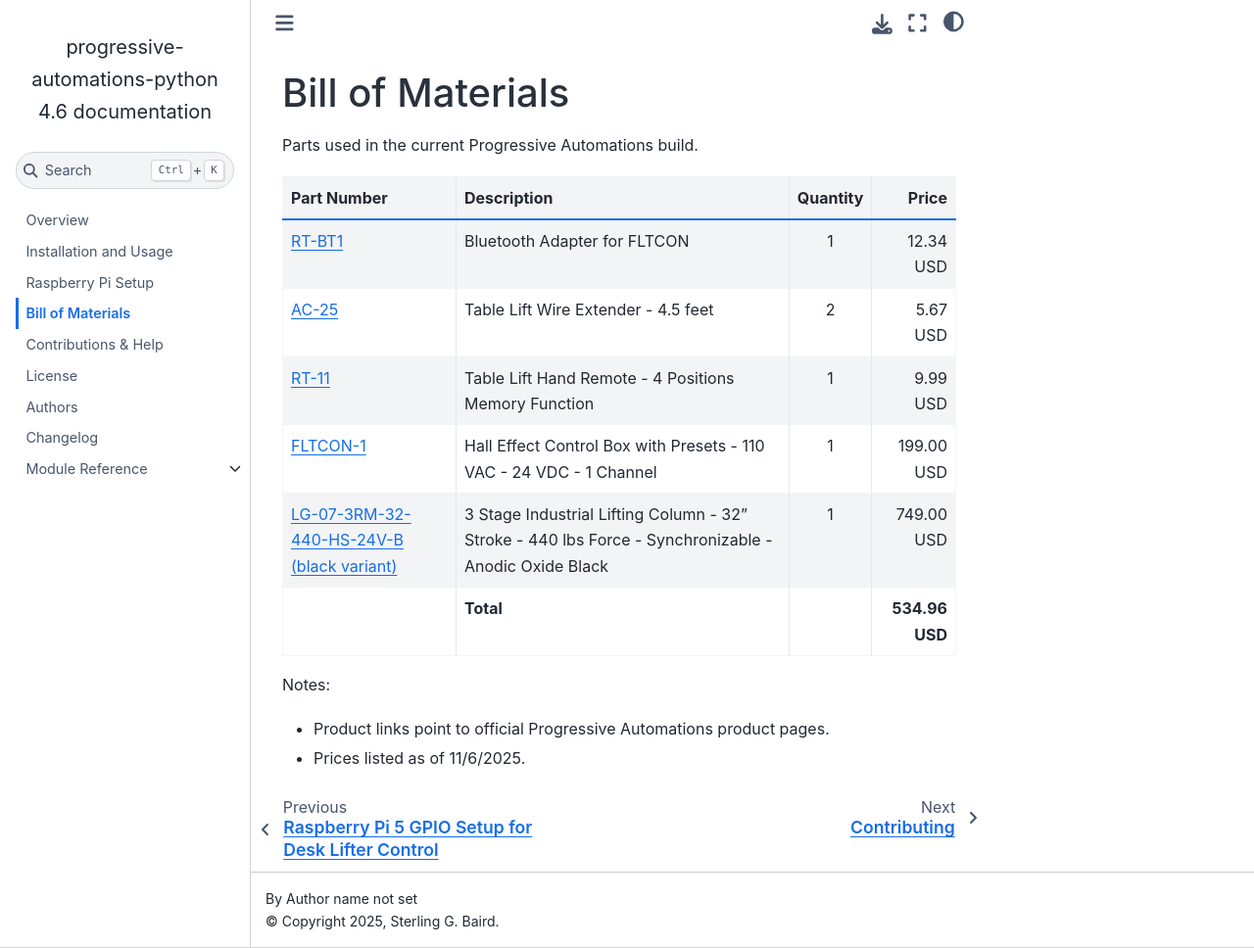
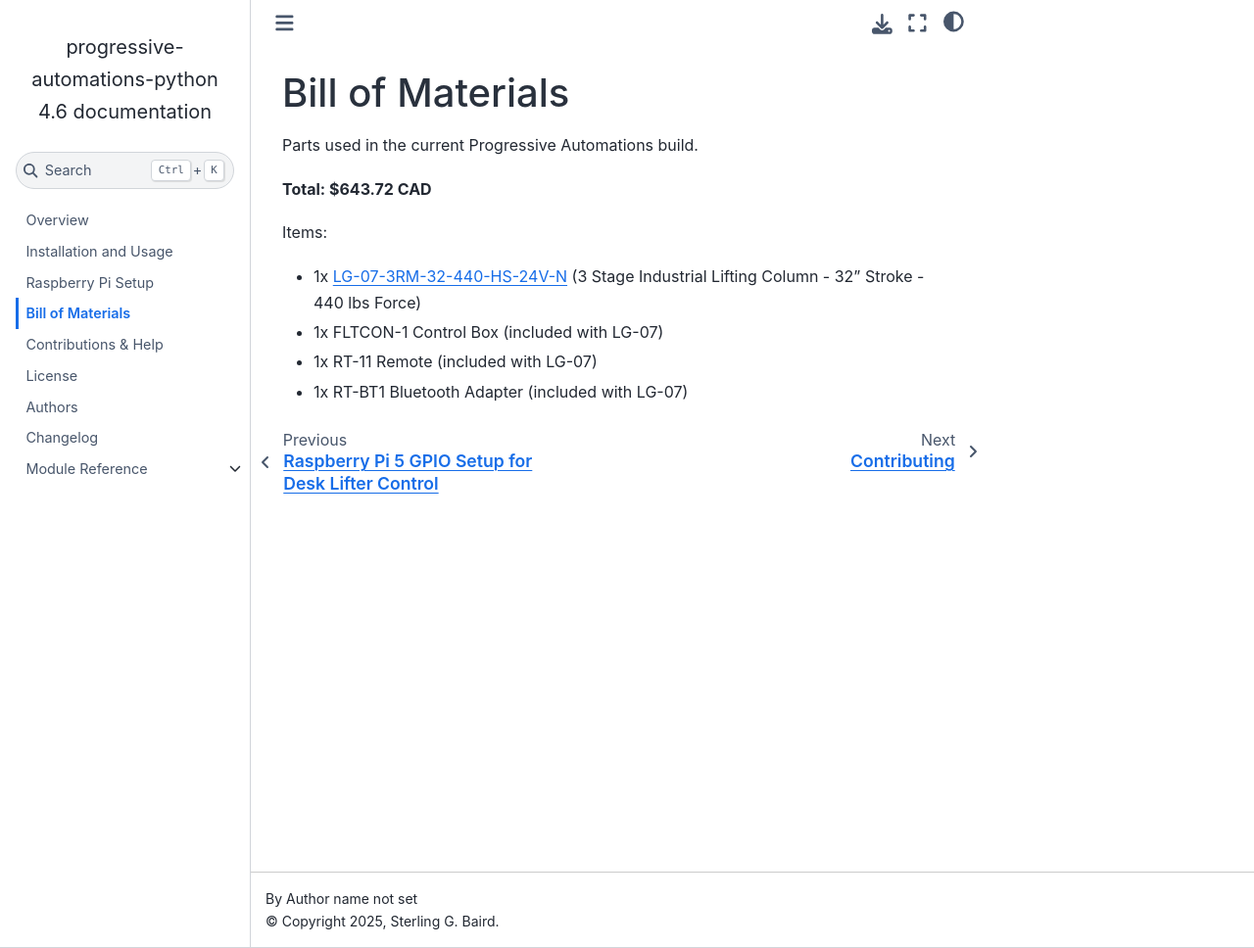
Before and after one commit to AccelerationConsortium/progressive-automations-python, a Sphinx documentation site: the page built from docs/bill_of_materials.md, in a window 1280 px wide and 968 px high. Shown: the whole window at 98% size. Built offline with Sphinx 7.4.7 and the Sphinx Book theme 1.1.4, drawn with Linux system fonts in a browser that asks for light colours.

Commit message:
Update bill of materials with correct CAD pricing and bundle format
Co-authored-by: sgbaird <45469701+sgbaird@users.noreply.github.com>

```diff
--- a/docs/bill_of_materials.md
+++ b/docs/bill_of_materials.md
@@ -2,15 +2,10 @@
 
 Parts used in the current Progressive Automations build.
 
-| Part Number | Description | Quantity | Price |
-|-------------|-------------|:--------:|------:|
-| [RT-BT1](https://www.progressiveautomations.com/products/rt-bt1) | Bluetooth Adapter for FLTCON | 1 | 12.34 USD |
-| [AC-25](https://www.progressiveautomations.com/products/ac-25) | Table Lift Wire Extender - 4.5 feet | 2 | 5.67 USD |
-| [RT-11](https://www.progressiveautomations.com/products/rt-11) | Table Lift Hand Remote - 4 Positions Memory Function | 1 | 9.99 USD |
-| [FLTCON-1](https://www.progressiveautomations.com/products/fltcon-1) | Hall Effect Control Box with Presets - 110 VAC - 24 VDC - 1 Channel | 1 | 199.00 USD |
-| [LG-07-3RM-32-440-HS-24V-B (black variant)](https://www.progressiveautomations.com/products/lg-07?variant=43102968447156) | 3 Stage Industrial Lifting Column - 32" Stroke - 440 lbs Force - Synchronizable - Anodic Oxide Black | 1 | 749.00 USD |
-| | **Total** | | **534.96 USD** |
+**Total: $643.72 CAD**
 
-Notes:
-- Product links point to official Progressive Automations product pages.
-- Prices listed as of 11/6/2025.
+Items:
+- 1x [LG-07-3RM-32-440-HS-24V-N](https://www.progressiveautomations.com/products/lg-07) (3 Stage Industrial Lifting Column - 32" Stroke - 440 lbs Force)
+- 1x FLTCON-1 Control Box (included with LG-07)
+- 1x RT-11 Remote (included with LG-07)
+- 1x RT-BT1 Bluetooth Adapter (included with LG-07)
```
